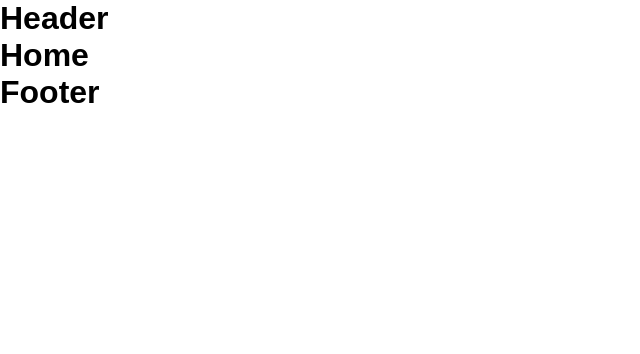
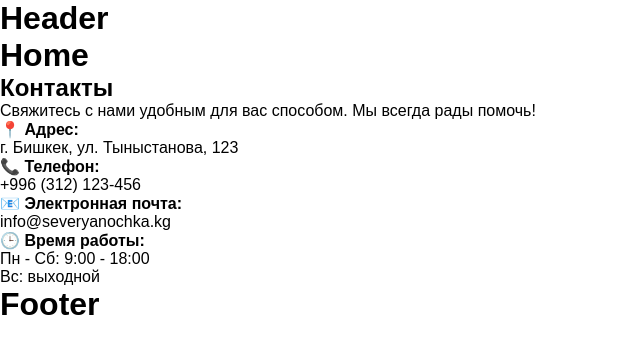
Before and after one commit to chyngyzbb/team, a React (Vite) app: page / in a window 1280 px wide. Shown: the top 354 px of the page, without its empty margins (0-640 px from the left). Built offline with nearby package versions, Linux system fonts and the light colour scheme.

Commit message:
add contacty

```diff
--- a/package.json
+++ b/package.json
@@ -4,6 +4,7 @@
   "version": "0.0.0",
   "type": "module",
   "scripts": {
+
     "dev": "vite",
     "build": "tsc -b && vite build",
     "lint": "eslint .",
--- a/src/App.tsx
+++ b/src/App.tsx
@@ -1,19 +1,21 @@
-import { Route, Routes } from 'react-router-dom'
-import './App.css'
-import Home from './page/Home'
-import Header from './components/Header'
-import Footer from './components/Footer'
+import { Route, Routes } from "react-router-dom";
+import "./App.css";
+import Home from "./page/Home";
+import Header from "./components/Header";
+import Footer from "./components/Footer";
+import Kontakty from "./page/Kontakty";
 
 function App() {
-
   return (
-    <><Header/>
+    <>
+      <Header />
       <Routes>
-        <Route path='/' element={<Home/>}/>
+        <Route path="/" element={<Home />} />
       </Routes>
-      <Footer/>
+      <Kontakty />
+      <Footer />
     </>
-  )
+  );
 }
 
-export default App
+export default App;
--- /dev/null
+++ b/src/page/Kontakty/index.tsx
@@ -0,0 +1,35 @@
+import React from "react";
+import "./Kontakty.css";
+function Contacts() {
+  return (
+    <section className="contacts">
+      <h2>Контакты</h2>
+      <p className="description">
+        Свяжитесь с нами удобным для вас способом. Мы всегда рады помочь!
+      </p>
+
+      <div className="contact-info">
+        <div className="item">
+          <strong>📍 Адрес:</strong>
+          <p>г. Бишкек, ул. Тыныстанова, 123</p>
+        </div>
+        <div className="item">
+          <strong>📞 Телефон:</strong>
+          <p>+996 (312) 123-456</p>
+        </div>
+        <div className="item">
+          <strong>📧 Электронная почта:</strong>
+          <p>info@severyanochka.kg</p>
+        </div>
+        <div className="item">
+          <strong>🕒 Время работы:</strong>
+          <p>
+            Пн - Сб: 9:00 - 18:00 <br /> Вс: выходной
+          </p>
+        </div>
+      </div>
+    </section>
+  );
+}
+
+export default Contacts;
```
Also changed, not shown: src/page/Kontakty/Kontakty.css (added).
